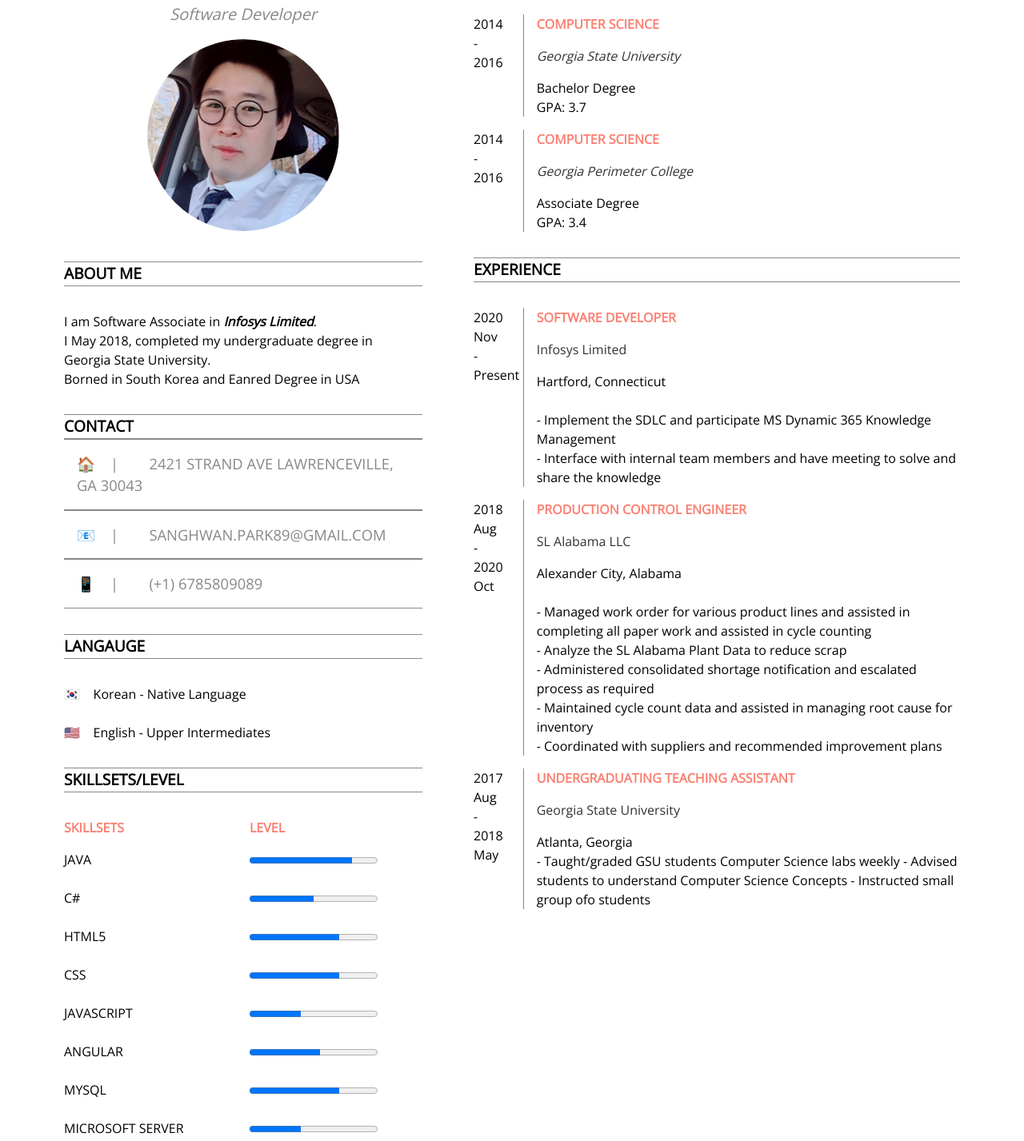
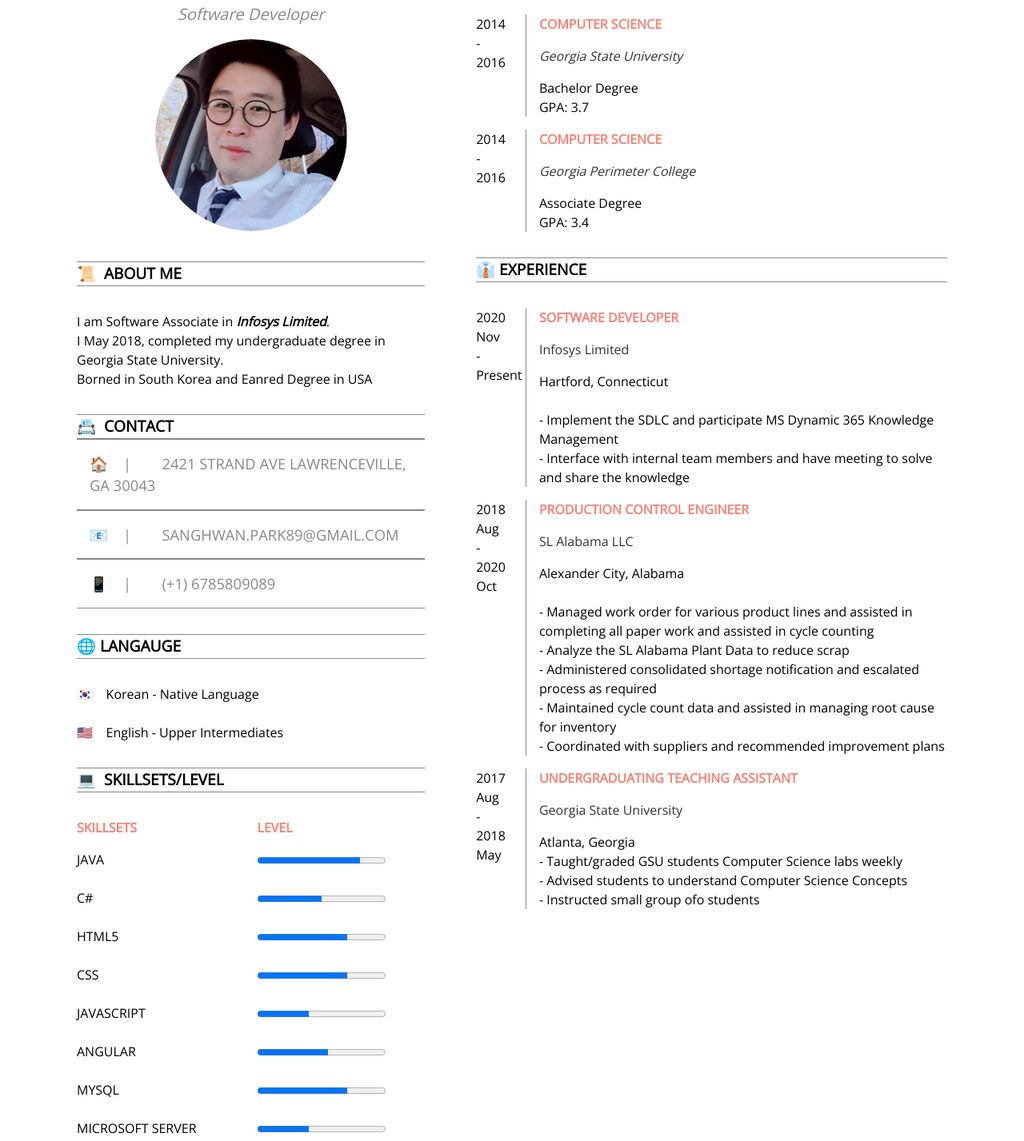
Before and after one commit to sanghwanpark89/sanghwanpark89.github.io, a plain HTML site: page index.html in a window 1280 px wide. Shown: the part 109-1536 px from the top of the page at 80% size. Drawn offline with nearby package versions, Linux system fonts and the light colour scheme.

Commit message:
second commit

```diff
--- a/index.html
+++ b/index.html
@@ -21,7 +21,7 @@
         </section>
 
         <section class="about">
-          <h2>About Me</h2>
+          <h2>📜&nbsp; About Me</h2>
           <p>
             I am Software Associate in <em><strong>Infosys Limited</strong></em>.<br>
             I May 2018, completed my undergraduate degree in Georgia State University.<br>
@@ -30,7 +30,7 @@
         </section>
 
         <section class="contact">
-          <h2>contact</h2>
+          <h2>📇&nbsp; contact</h2>
           <ul>
             <li>🏠&nbsp; &nbsp; |&nbsp; &nbsp; &nbsp; &nbsp; 2421 Strand Ave Lawrenceville, GA 30043</li>
             <li>📧&nbsp; &nbsp; |&nbsp; &nbsp; &nbsp; &nbsp; <a href="<a href="mailto:sanghwan.park89@gmail.com">sanghwan.park89@gmail.com</a></li>
@@ -39,7 +39,7 @@
         </section>
 
         <section class="objectives">
-          <h2>langauge</h2>
+          <h2>🌐&nbsp;langauge</h2>
           <ul>
             <li>
               🇰🇷&nbsp; &nbsp; Korean - Native Language
@@ -52,7 +52,7 @@
         </section>
 
         <section class="skills">
-          <h2>skillsets/level</h2>
+          <h2>💻&nbsp; skillsets/level</h2>
           <ul>
             <li>
               <h3>skillsets</h3>
@@ -86,7 +86,7 @@
 
       <div class="column">
         <section class="education">
-          <h2>Education</h2>
+          <h2>🏫&nbsp;Education</h2>
           <ul class="timeline">
             <li class="event">
               <span class="duration">2014 - 2016</span>
@@ -111,7 +111,7 @@
         </section>
 
         <section class="experience">
-          <h2>Experience</h2>
+          <h2>👔&nbsp;Experience</h2>
           <ul class="timeline">
             <li class="event">
               <span class="duration">2020 Nov<br> -<br> Present</span>
@@ -149,9 +149,9 @@
                 <p>Georgia State University</p>
                 <p>Atlanta, Georgia</p>
                 <p>
-                  - Taught/graded GSU students Computer Science labs weekly
-                  - Advised students to understand Computer Science Concepts
-                  - Instructed small group ofo students
+                  - Taught/graded GSU students Computer Science labs weekly<br>
+                  - Advised students to understand Computer Science Concepts<br>
+                  - Instructed small group ofo students<br>
                 </p>
               </div>
             </li>
--- a/sanghwanpark.css
+++ b/sanghwanpark.css
@@ -11,7 +11,7 @@ html {
 }
 
 body {
-  padding: 4rem 5rem;
+  padding: 4rem 6rem;
 }
 
 h1 {
```
